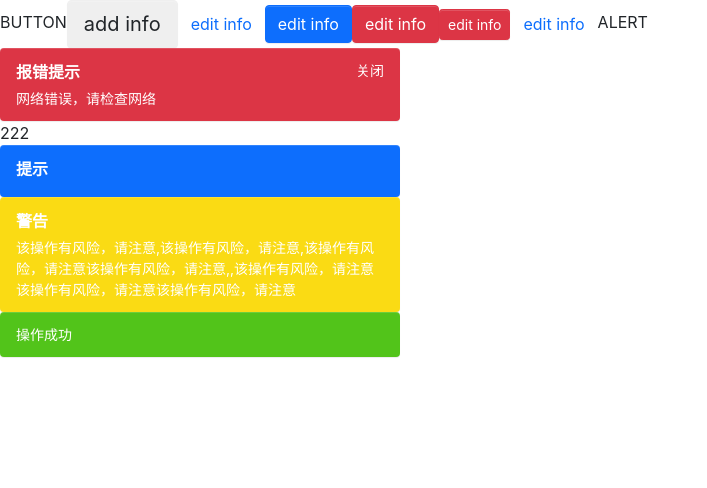
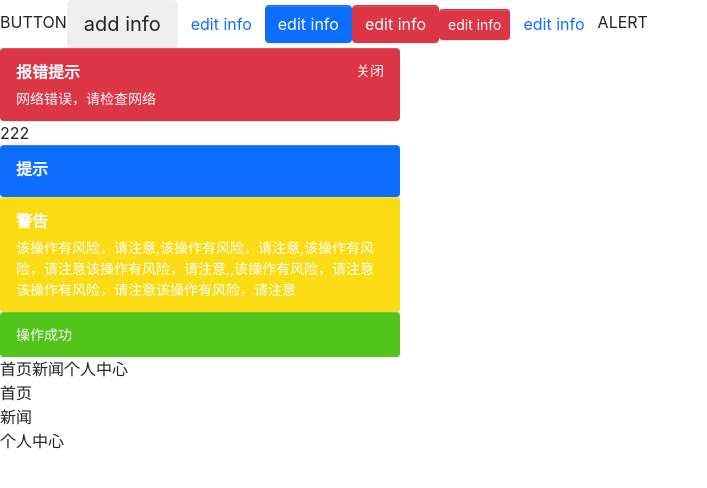
Before and after one commit to LilyLinxl/super-ui, a React (Create React App) app: page / in a window 1280 px wide. Shown: the top 488 px of the page, without its empty margins (0-707 px from the left). Built offline with nearby package versions, Linux system fonts and the light colour scheme.

Commit message:
feat: menu first version

```diff
--- a/src/App.tsx
+++ b/src/App.tsx
@@ -1,7 +1,22 @@
 import React from "react";
 import Alert, { AlertType } from "./components/Alert/alert";
 import Button, { ButtonSize, ButtonType } from "./components/Button/button";
+import Menu, { MenuMode } from "./components/Menu/menu";
 function App() {
+  const items = [
+    {
+      label: "首页",
+      key: "home",
+    },
+    {
+      label: "新闻",
+      key: "news",
+    },
+    {
+      label: "个人中心",
+      key: "center",
+    },
+  ];
   return (
     <div className="App">
       <header className="App-header">
@@ -47,6 +62,8 @@ function App() {
           }
         />
         <Alert alertType={AlertType.Success} content={"操作成功"} />
+        <Menu items={items} mode={MenuMode.Horizontal} />
+        <Menu items={items} mode={MenuMode.Vertical} />
       </header>
     </div>
   );
--- /dev/null
+++ b/src/components/Menu/MenuItem/menuItem.tsx
@@ -0,0 +1,13 @@
+import React from "react";
+
+export interface MenuItemProps {
+  label?: string;
+  disabled?: boolean;
+  key?: string;
+}
+const MenuItem: React.FC<MenuItemProps> = (props) => {
+  const { label, disabled, key } = props;
+  return <div>{label}</div>;
+};
+
+export default MenuItem;
--- /dev/null
+++ b/src/components/Menu/_styles.scss
@@ -0,0 +1,8 @@
+.menu {
+}
+.menu-horizontal {
+  display: flex;
+}
+.active {
+  color: red;
+}
--- /dev/null
+++ b/src/components/Menu/menu.tsx
@@ -0,0 +1,46 @@
+import React, { useState } from "react";
+import MenuItem, { MenuItemProps } from "./MenuItem/menuItem";
+import classNames from "classnames";
+import "./_styles.scss";
+export enum MenuMode {
+  Vertical = "vertical",
+  Horizontal = "horizontal",
+}
+
+interface MenuProps {
+  className?: string;
+  mode?: MenuMode;
+  items: MenuItemProps[];
+  onClick?: Function;
+  onSelect?: Function;
+  selectedKey?: string;
+}
+const Menu: React.FC<MenuProps> = (props) => {
+  const { className, mode, items, onClick, onSelect, selectedKey } = props;
+  const [selectedItem, setSelectedItem] = useState(selectedKey);
+  const defaultClick = (item: MenuItemProps) => {
+    setSelectedItem(item.key);
+  };
+  const classnames = classNames("menu", className, {
+    [`menu-${mode}`]: mode,
+  });
+  return (
+    <div className={classnames}>
+      {items.map((v: MenuItemProps) => {
+        return (
+          <div
+            onClick={() => {
+              onClick ? onClick() : defaultClick(v);
+            }}
+            className={selectedItem === v.key ? "active" : ""}
+            key={v.key}
+          >
+            <MenuItem {...v} />
+          </div>
+        );
+      })}
+    </div>
+  );
+};
+
+export default Menu;
```
Also changed, not shown: src/components/Menu/MenuItem/_styles.scss (added).
